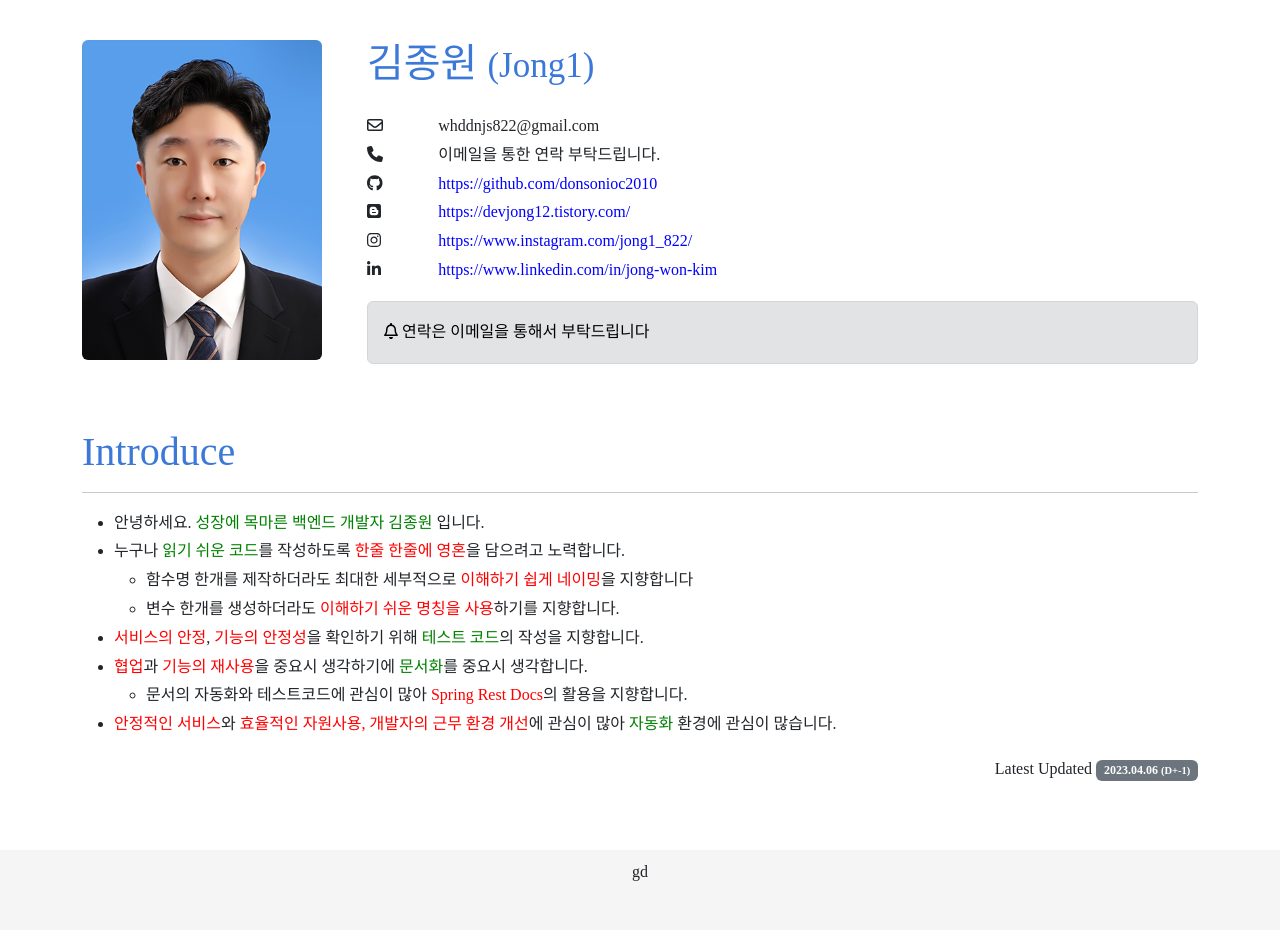
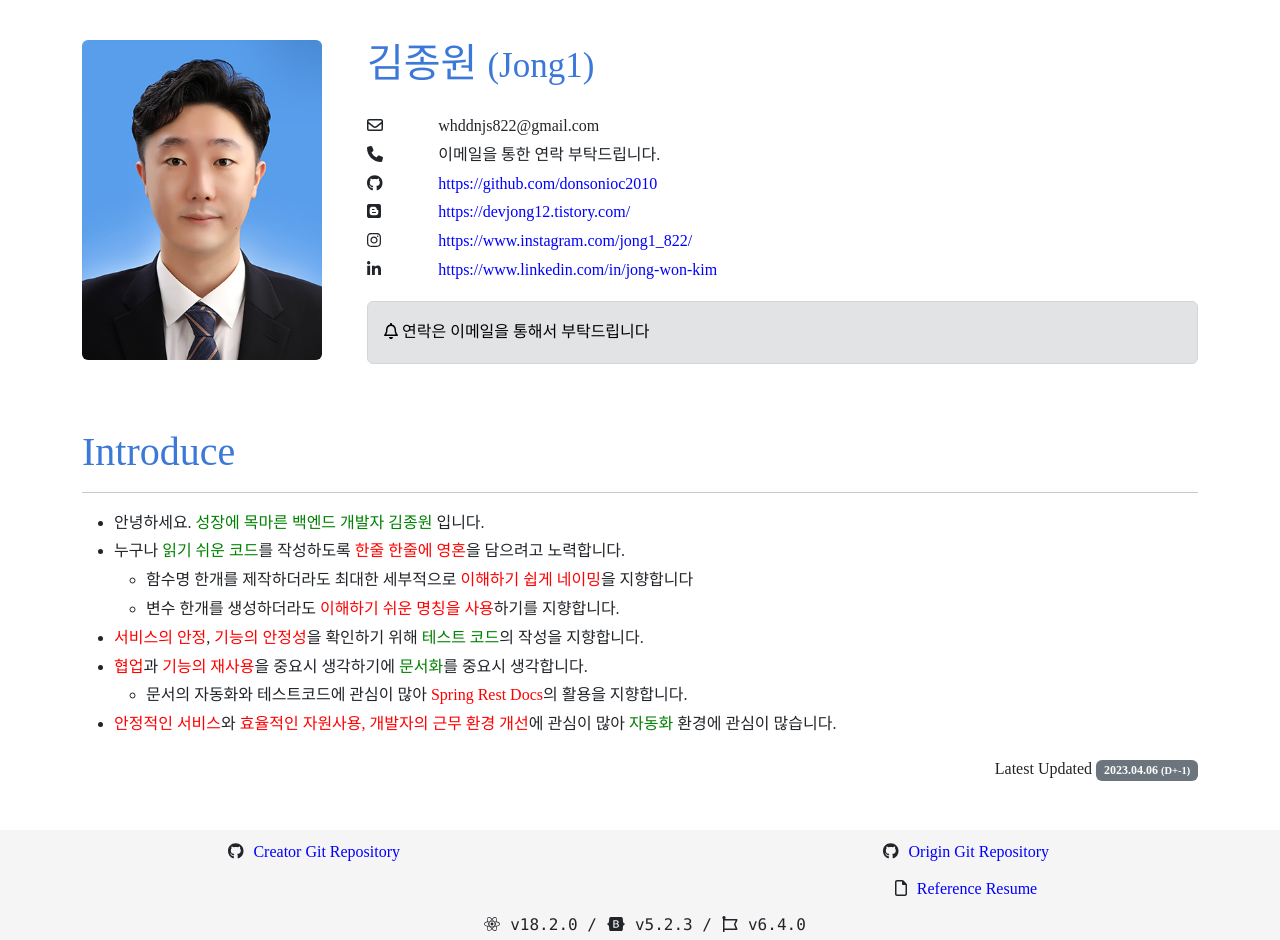
Before and after one commit to donsonioc2010/My-Resume, a React (Create React App) app: page / in a window 1280 px wide. Built offline with nearby package versions, Linux system fonts and the light colour scheme.

Commit message:
Footer 제작 완료

```diff
--- /dev/null
+++ b/src/data/Footer.json
@@ -0,0 +1,3 @@
+{
+  "creatorGitRepo": "https://github.com/donsonioc2010/My-Resume"
+}
--- a/src/footer/footer.js
+++ b/src/footer/footer.js
@@ -1,5 +1,9 @@
+import { faBootstrap, faGithub, faReact } from '@fortawesome/free-brands-svg-icons';
+import { faFile, faFontAwesome } from '@fortawesome/free-regular-svg-icons';
+import { FontAwesomeIcon } from '@fortawesome/react-fontawesome';
 import { HrefTargetBlank } from 'common/Utils';
 import { Col, Row } from 'react-bootstrap';
+import jsonData from 'data/Footer';
 
 const footer = {
   main: {},
@@ -7,19 +11,62 @@ const footer = {
     backgroundColor: '#f5f5f5',
     paddingLeft: 0,
     paddingRight: 0,
-    marginTop: '50px',
-    height: '80px',
   },
+  top: {
+    backgroundColor: '#f5f5f5',
+    paddingLeft: 0,
+    paddingRight: 0,
+    marginTop: '30px',
+  },
+};
+
+var footerData = {
+  type: jsonData.creatorGitRepo,
 };
 
 export default function Footer() {
   return (
-    <Row>
-      <Col style={footer.cover}>
-        <div style={footer.main} className="text-center mt-2">
-          gd
-        </div>
-      </Col>
-    </Row>
+    <>
+      <Row style={footer.top}>
+        <Col sm={12} md={6}>
+          {/* Footer 좌측영역 */}
+          <div style={footer.main} className="text-center mt-2">
+            <FontAwesomeIcon icon={faGithub} style={{ paddingRight: '10px' }} />
+            <HrefTargetBlank
+              url={'https://github.com/donsonioc2010/My-Resume'}
+              title={'Creator Git Repository'}
+            />
+          </div>
+        </Col>
+        <Col sm={12} md={6}>
+          <div style={footer.main} className="text-center mt-2">
+            <FontAwesomeIcon icon={faGithub} style={{ paddingRight: '10px' }} />
+            <HrefTargetBlank
+              url={'https://github.com/donsonioc2010/My-Resume'}
+              title={'Origin Git Repository'}
+            />
+          </div>
+          <div style={footer.main} className="text-center mt-2">
+            <FontAwesomeIcon icon={faFile} style={{ paddingRight: '10px' }} />
+            <HrefTargetBlank
+              url={'https://github.com/donsonioc2010/My-Resume'}
+              title={'Reference Resume'}
+            />
+          </div>
+        </Col>
+      </Row>
+      <Row style={footer.cover}>
+        <Col>
+          <div style={footer.main} className="text-center mt-2 font-monospace">
+            <FontAwesomeIcon icon={faReact} style={{ padding: '0 10 0 10' }} />
+            v18.2.0 /
+            <FontAwesomeIcon icon={faBootstrap} style={{ padding: '0 10 0 10' }} />
+            v5.2.3 /
+            <FontAwesomeIcon icon={faFontAwesome} style={{ padding: '0 10 0 10' }} />
+            v6.4.0
+          </div>
+        </Col>
+      </Row>
+    </>
   );
 }
```
